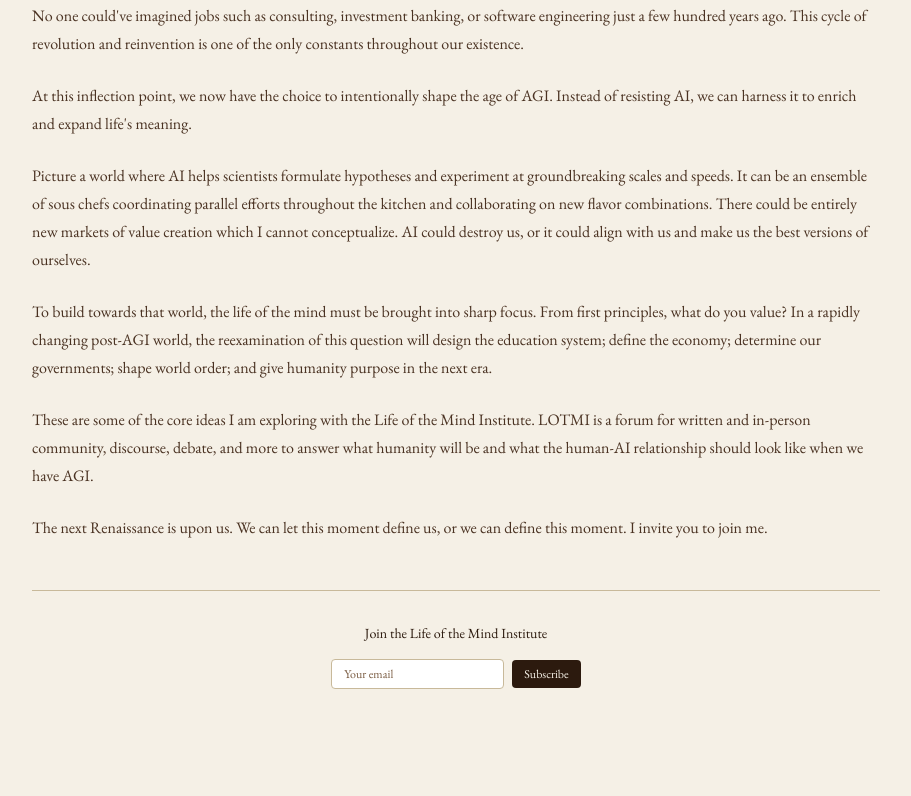
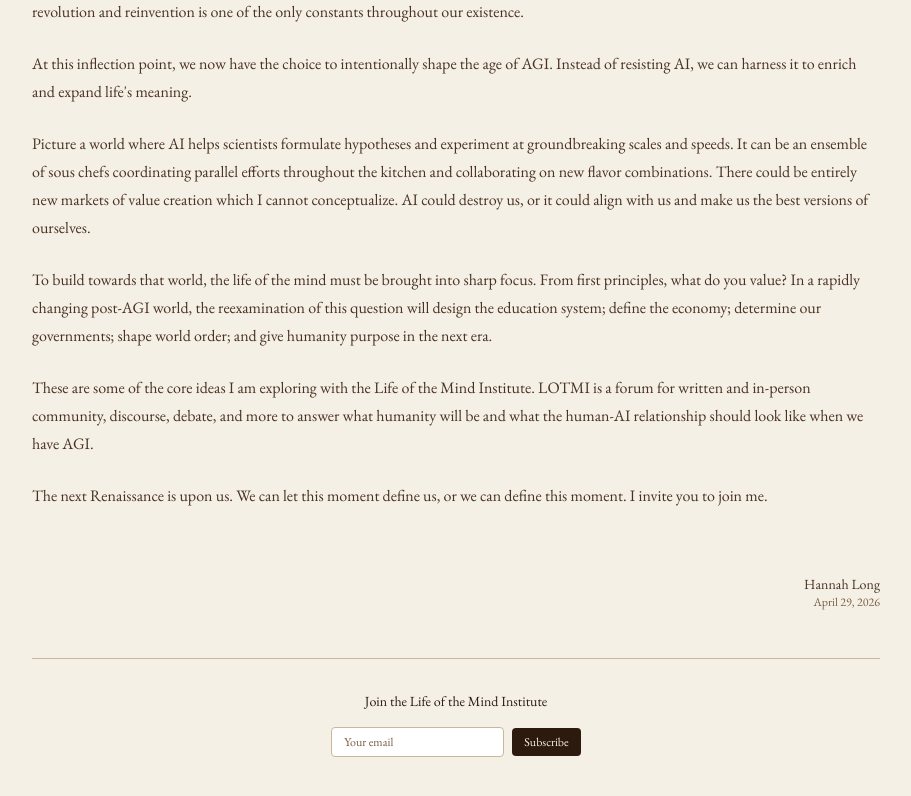
Before and after one commit to hannahylong7/life-of-the-mind-institute, a Next.js app: page /about in a window 1280 px wide. Shown: the part 880-1676 px from the top of the page, without its empty margins (184-1095 px from the left). Before the commit the page ends 1633 px from the top, so only its background shows below. Built offline with nearby package versions, Linux system fonts and the light colour scheme.

Commit message:
signature and spacing

```diff
--- a/app/about/page.tsx
+++ b/app/about/page.tsx
@@ -1,7 +1,7 @@
 export default function About() {
   return (
     <main className="min-h-screen bg-[#f5f0e6] text-[#2c1a0e]">
-      <section className="mx-auto max-w-4xl px-4 sm:px-6 pt-10 sm:pt-20 pb-10 sm:pb-16">
+      <section className="mx-auto max-w-4xl px-4 sm:px-6 pt-6 sm:pt-12 pb-10 sm:pb-16">
         <article className="space-y-6 text-base leading-7 text-[#4a3222]">
           <p>
             I am optimistic that AI is coming to take my job. And yours too.
@@ -93,6 +93,10 @@
             or we can define this moment. I invite you to join me.
           </p>
         </article>
+        <div className="mt-10 pt-6 text-right">
+          <p className="text-sm text-[#4a3222]">Hannah Long</p>
+          <p className="text-xs text-[#7a5c42]">April 29, 2026</p>
+        </div>
         <div className="mt-12 pt-8 border-t border-[#c8b99a] text-center">
           <p className="mb-4 text-sm text-[#2c1a0e]">Join the Life of the Mind Institute</p>
           <form
```
